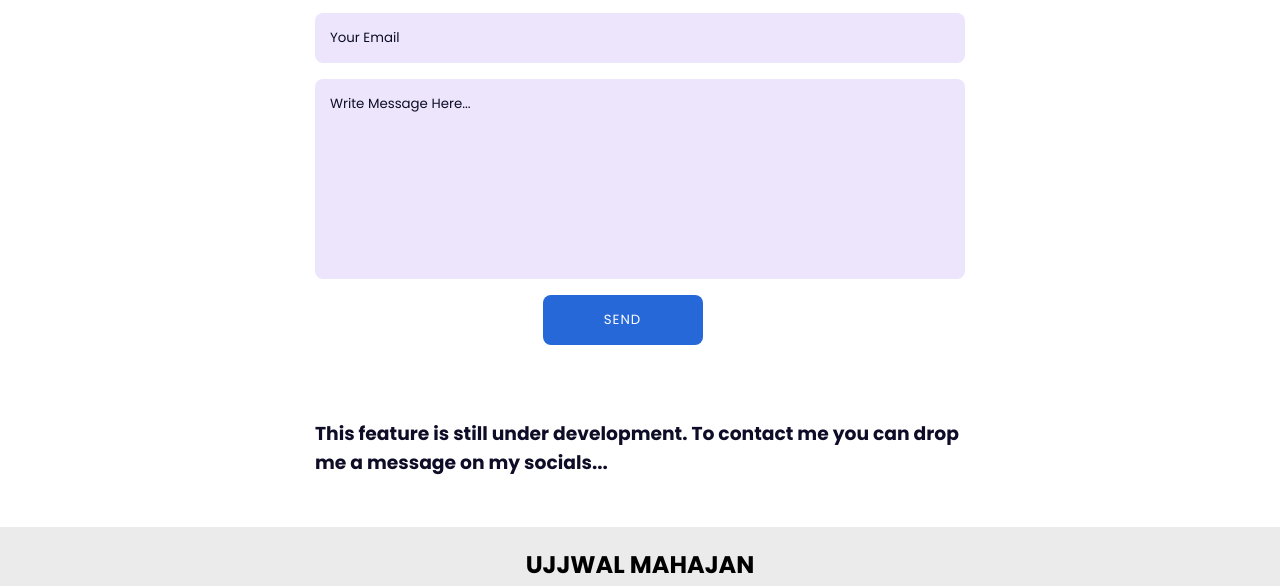
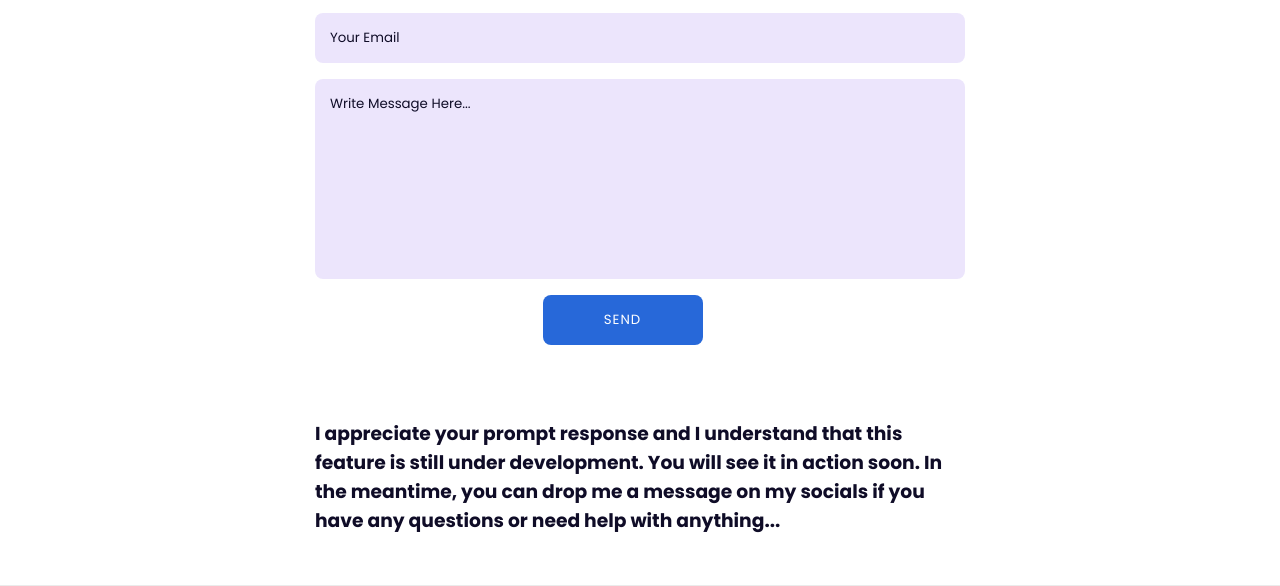
Before and after one commit to ujjw-alz/ujjwalm.github.io, a plain HTML site: page index.html in a window 1280 px wide. Shown: the part 2970-3556 px from the top of the page. Drawn offline with nearby package versions, Linux system fonts and the light colour scheme.

Commit message:
Update index.html

```diff
--- a/index.html
+++ b/index.html
@@ -200,7 +200,7 @@
             <input type="email" name="email" placeholder="Your Email">
             <textarea name="message" cols="30" rows="10" placeholder="Write Message Here..."></textarea>
             <input type="submit" name="submit" value="Send" class="contact-button">
-            <h3><br><br>This feature is still under development. To contact me you can drop me a message on my socials...</h3>
+            <h3><br><br>I appreciate your prompt response and I understand that this feature is still under development. You will see it in action soon. In the meantime, you can drop me a message on my socials if you have any questions or need help with anything...</h3>
         </form>
     </div>
 </section>
```
